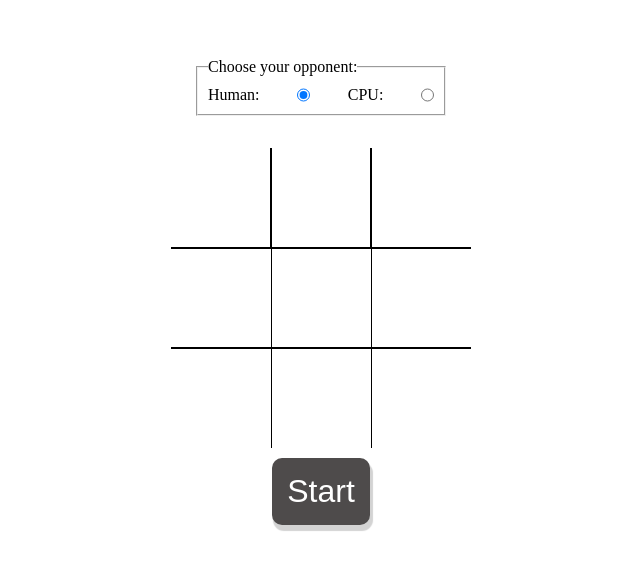
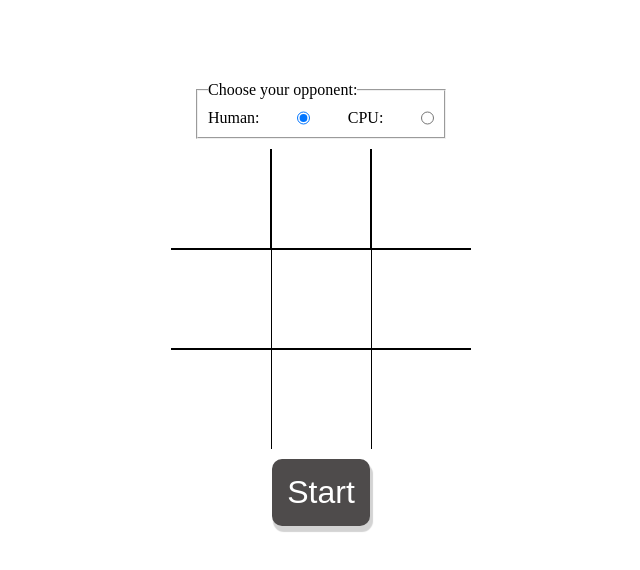
Before and after one commit to brettwilliams16/ticTacToe, a plain HTML site: page index.html in a window 1280 px wide. Shown: the part 102-672 px from the top of the page, without its empty margins (319-959 px from the left). Drawn offline with Linux system fonts and the light colour scheme.

Commit message:
changed position type on winner div, startbtn and fieldset

```diff
--- a/index.html
+++ b/index.html
@@ -8,6 +8,7 @@
     <title>Tic-Tac-Toe</title>
 </head>
 <body>
+    <div class="winner"></div>
     <fieldset>
         <legend>
             Choose your opponent:
@@ -18,7 +19,6 @@
         <input type="radio" id="cpu" name="cpuOrHuman" value="cpu"></input>
     </fieldset>
 
-    <button class="restart">Start</button>
     <div class="gameBoard">
         <div class="cell" data-number="0"></div>
         <div class="cell" data-number="1"></div>
@@ -30,7 +30,7 @@
         <div class="cell" data-number="7"></div>
         <div class="cell" data-number="8"></div>
     </div>
-    <div class="winner"></div>
+    <button class="restart">Start</button>
     <script src="script.js"></script>
 </body>
 </html>
--- a/script.js
+++ b/script.js
@@ -1,6 +1,6 @@
 // const cells = document.querySelectorAll(".cell");
 // const startBtn = document.querySelector('.restart');
-const winner = document.querySelector(".winner");
+// const winner = document.querySelector(".winner");
 const gameBoard = document.querySelector(".gameBoard");
 let x_turn = false;
 
@@ -99,6 +99,8 @@ const placeMarkerCPU = function(cell, currentClass){
 }
 
 const restartGame = function() {
+        const winner = document.querySelector(".winner");
+
         const cells = document.querySelectorAll(".cell");
 
         const checkedBtn = document.querySelector('input[name="cpuOrHuman"]:checked').value;
@@ -139,6 +141,8 @@ const checkForWin = function(currentTurn){
 }
 
 const displayWinner = function(currentWinner) { // if won, adds either "X's" or "O's" have won
+    const winner = document.querySelector(".winner");
+
     if(currentWinner === "X_TURN"){
         winner.textContent = `X's have won!`;
     }
@@ -164,6 +168,8 @@ const checkForTie = function() {
 }
 
 const displayTie = function() {
+    const winner = document.querySelector(".winner");
+
     winner.textContent = `It was a tie!`; // displays tie
 }
 
@@ -171,3 +177,5 @@ const startGame = function(){
     const startBtn = document.querySelector('.restart');
     startBtn.addEventListener('click', restartGame);
 }
+
+startGame();
--- a/styles.css
+++ b/styles.css
@@ -62,8 +62,6 @@ body {
 }
 
 .restart {
-    position: absolute;
-    top: 70%;
     border-radius: 10px;
     border: none;
     font-size: 2rem;
@@ -71,6 +69,7 @@ body {
     background-color: rgb(78, 75, 75);
     color: white;
     box-shadow: 2px 5px 1px 1px lightgrey;
+    margin-top: 10px;
 }
 
 .restart:hover{
@@ -141,7 +140,6 @@ body {
 
 .winner {
     position: relative;
-    top: -50%;
     font-size: 5em;
     color: white;
     background-color: lightgrey;
@@ -153,8 +151,8 @@ body {
 }
 
 fieldset {
-    position: absolute;
-    top: 20%;
+    margin-top: 10px;
+    margin-bottom: 10px;
     display: flex;
     justify-content: space-between;
     padding: 10px;
```
